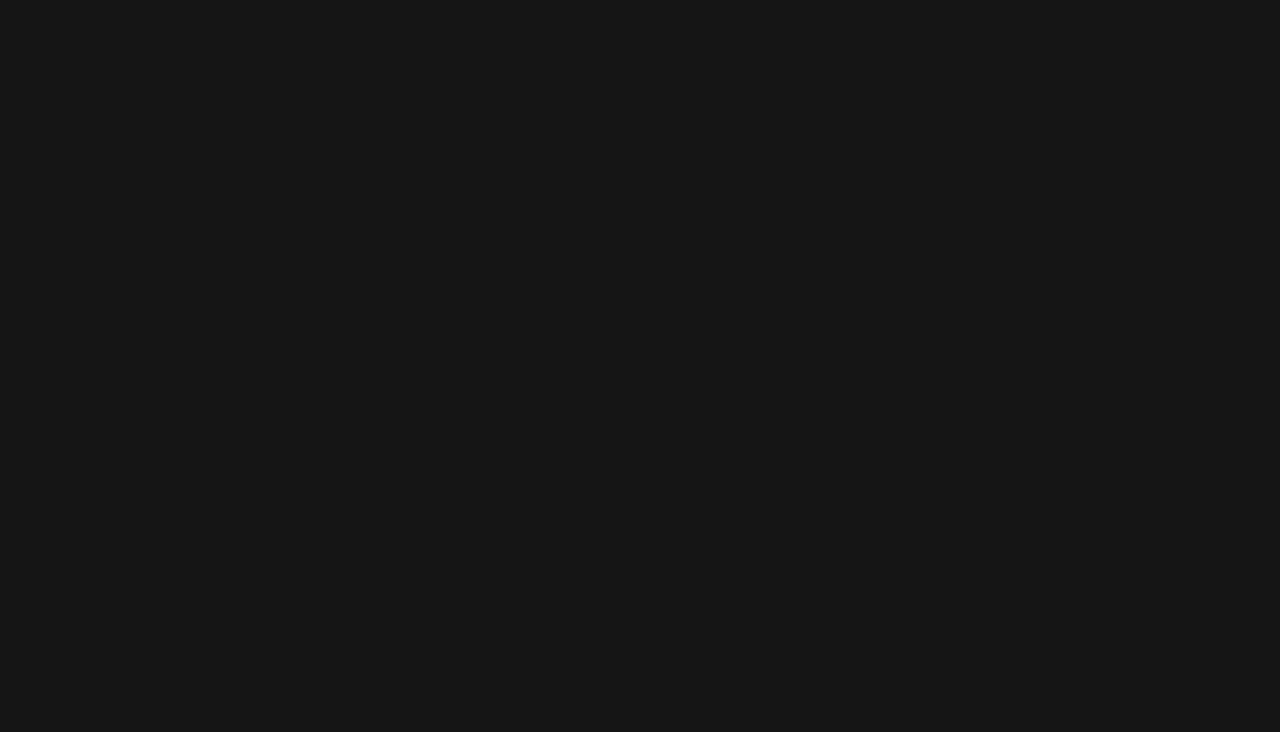
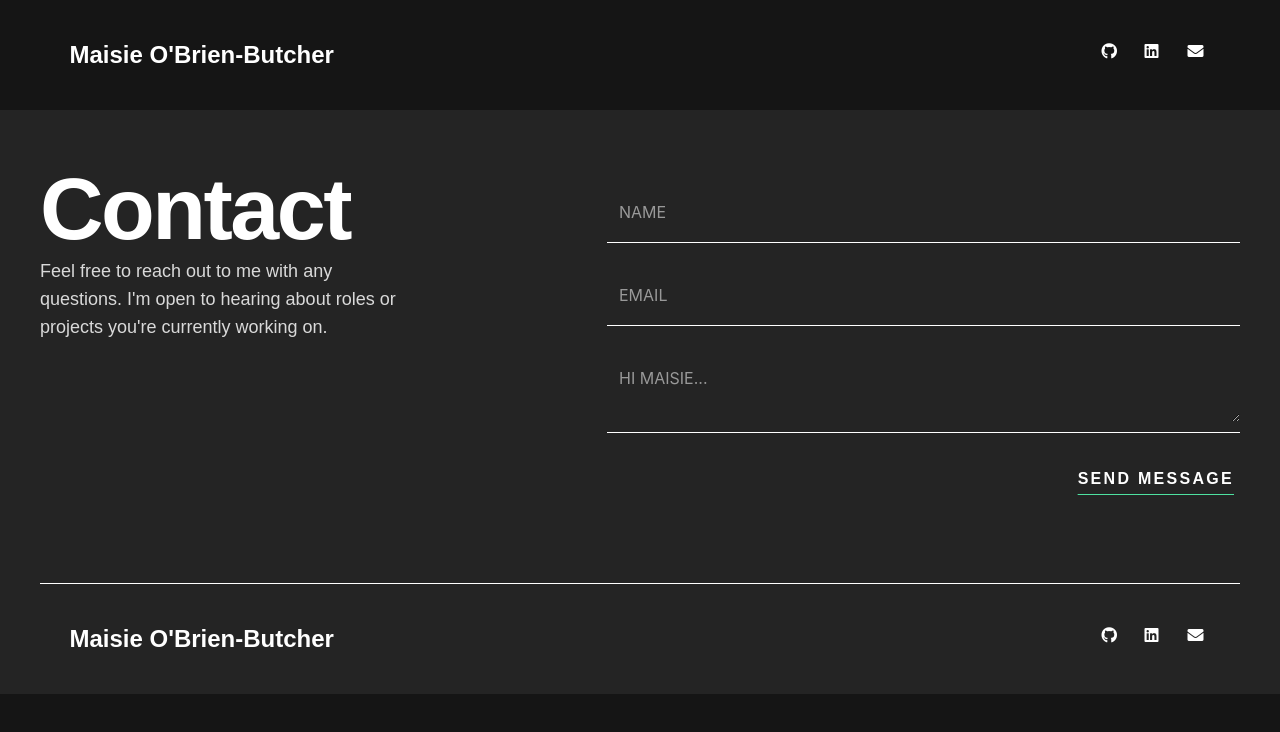
Before and after one commit to maisieo/-maisie-codes, a React (Create React App) app: page /email-builds in a window 1280 px wide. Before the commit this address had no page. Shown: the top 732 px of the page. Built offline with nearby package versions, Linux system fonts and the light colour scheme.

Commit message:
add email builds page

```diff
--- a/src/App.js
+++ b/src/App.js
@@ -1,6 +1,7 @@
 import "./App.scss";
+import EmailBuilds from "./components/Home/EmailBuilds/EmailBuilds";
 import Home from "./components/Home/Home";
-import LiveWebsites from "./components/Home/LiveWebsites/LiveWebsites"
+import LiveWebsites from "./components/Home/LiveWebsites/LiveWebsites";
 import { BrowserRouter, Routes, Route } from "react-router-dom";
 
 function App() {
@@ -10,6 +11,7 @@ function App() {
         <Routes>
           <Route path="/" index element={<Home/>} />
           <Route path="/live-client-websites" index element={<LiveWebsites/>} />
+          <Route path="/email-builds" index element={<EmailBuilds/>} />
         </Routes>
       </div>
     </BrowserRouter>
--- /dev/null
+++ b/src/components/Home/EmailBuilds/EmailBuilds.js
@@ -0,0 +1,17 @@
+import React from "react";
+import Header from "../Header/Header";
+import Footer from "../Footer/Footer";
+import ContactForm from "../ContactForm/ContactForm";
+
+function EmailBuilds () {
+  return (
+    <div>
+    <Header/>
+    <ContactForm/>
+    <Footer/>
+    </div>
+
+  );
+}
+
+export default EmailBuilds;
--- a/src/components/Home/ProjectSection/ProjectSection.js
+++ b/src/components/Home/ProjectSection/ProjectSection.js
@@ -34,7 +34,7 @@ let projects = [
     imageUrl:
       "https://s3-alpha-sig.figma.com/img/ec87/6c36/0e50169307231e9f96a3eefbc3920fb5?Expires=1709510400&Key-Pair-Id=APKAQ4GOSFWCVNEHN3O4&Signature=IhayQBk1vAgvTMx1Zfrdx3j~RJ9bi63ePWIypcO2JssNxGNUe0rKFxnrZ0EIzAlH4xb4CgtdPKWpQ-KoFhZMs1K6Dn~tdje~Pks~Kr~iUj67eAy7Xkg1ZX-6ifjFg8LQefpqX9tEa-nBqzO7hR9ClLEirSIgkoDNti5jwYWHPhsc8bNktctRwVRXCNdNwSD~tyvtcQL6dXnUZ~u4zuPC7S~XAs00ZM-8quOsdUwt2mkt2sVVImNaz4IxH-~OdcNIdldwM~jpASAiVSrm8dsL0RB0sr~iDrqzrpYsXXYv2hh5dHsasXx7vpLOXX6OAZ-dbTg2r7IIfGtUNJoSaTa4Ag__",
     githubUrl: null,
-    liveUrl: null,
+    liveUrl: "/email-builds",
   },
 ];
 
```
Also changed, not shown: src/components/Home/EmailBuilds/EmailBuilds.scss (added).
